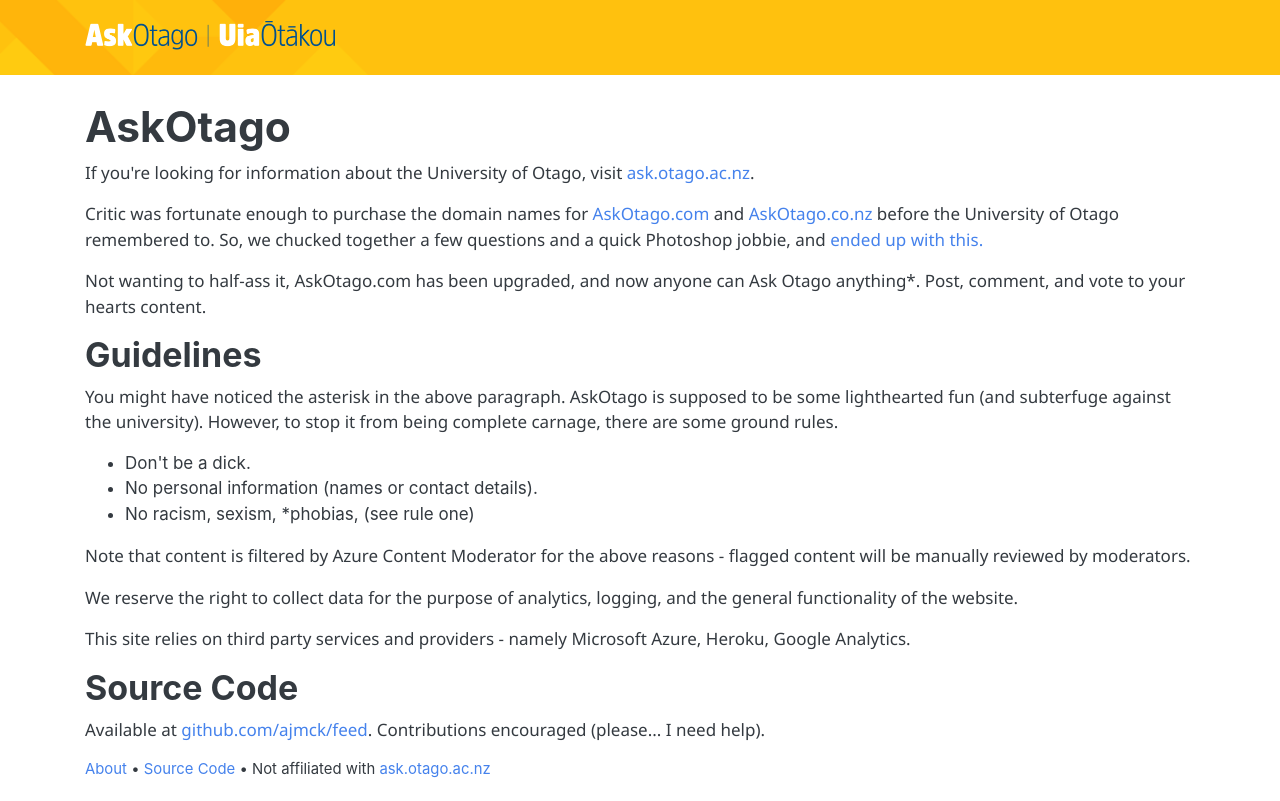
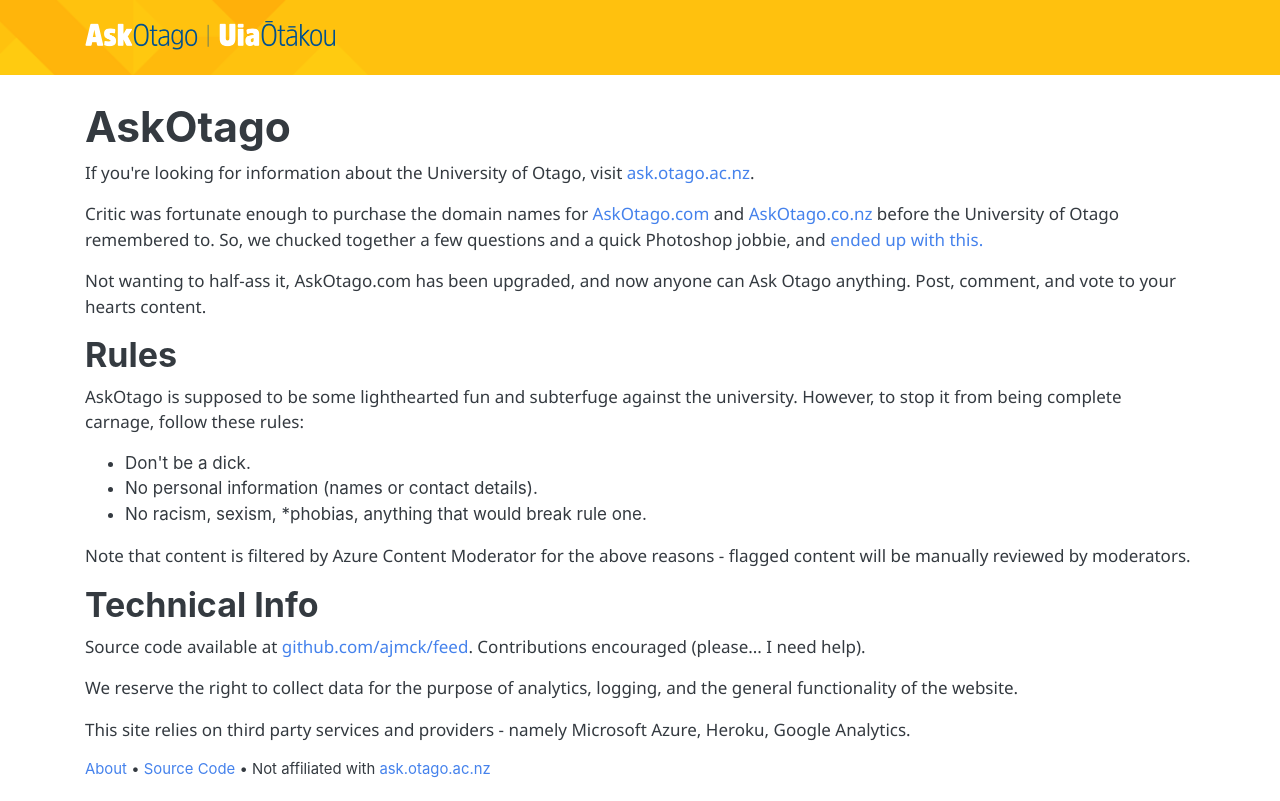
Before and after one commit to ajmck/feed-django, a Django app: page /about in a window 1280 px wide. Run offline with Django 3.2, Linux system fonts and the light colour scheme; some libraries are stand-ins or nearby versions.

Commit message:
Tweak to About page

```diff
--- a/core/templates/about.html
+++ b/core/templates/about.html
@@ -3,6 +3,7 @@
 {% block container %}
 
 <h1>AskOtago</h1>
+
 
 <p>If you're looking for information about the University of Otago, visit
     <a href="https://ask.otago.ac.nz" target="_blank">ask.otago.ac.nz</a>.</p>
@@ -16,7 +17,7 @@
 </p>
 
 <p>Not wanting to half-ass it, AskOtago.com has been upgraded, and now anyone
-    can Ask Otago anything*. Post, comment, and vote to your hearts content.</p>
+    can Ask Otago anything. Post, comment, and vote to your hearts content.</p>
 
     {% comment %}
 <p>AskOtago is also a research project for SURV319 Geospatial Analysis and
@@ -27,26 +28,21 @@
     Critic office?</p>
     {% endcomment %}
 
-<h2>Guidelines</h2>
+<h2>Rules</h2>
 
-<p>You might have noticed the asterisk in the above paragraph. AskOtago is
-    supposed to be some lighthearted fun (and subterfuge against the university).
-    However, to stop it from being complete carnage, there are some ground rules.</p>
+<p>AskOtago is supposed to be some lighthearted fun and subterfuge against the university.
+    However, to stop it from being complete carnage, follow these rules:</p>
 
 <ul>
     <li>Don't be a dick.</li>
     <li>No personal information (names or contact details).</li>
-    <li>No racism, sexism, *phobias, (see rule one)</li>
+    <li>No racism, sexism, *phobias, anything that would break rule one.</li>
 </ul>
 
 <p>Note that content is filtered by Azure Content Moderator for the above
     reasons - flagged content will be manually reviewed by moderators.</p>
 
-<p>We reserve the right to collect data for the purpose of analytics,
-    logging, and the general functionality of the website.</p>
 
-<p>This site relies on third party services and providers - namely Microsoft
-    Azure, Heroku, Google Analytics.</p>
 
 {% comment %}
 <h2>Data Collection</h2>
@@ -76,9 +72,14 @@
 {% endcomment %}
 
 
-<h2>Source Code</h2>
+<h2>Technical Info</h2>
 
-<p>Available at <a href="https://github.com/ajmck/feed" target="_blank">github.com/ajmck/feed</a>. Contributions
+<p>Source code available at <a href="https://github.com/ajmck/feed" target="_blank">github.com/ajmck/feed</a>. Contributions
     encouraged (please... I need help).</p>
 
+<p>We reserve the right to collect data for the purpose of analytics,
+    logging, and the general functionality of the website.</p>
+
+<p>This site relies on third party services and providers - namely Microsoft
+    Azure, Heroku, Google Analytics.</p>
 {% endblock container %}
```
